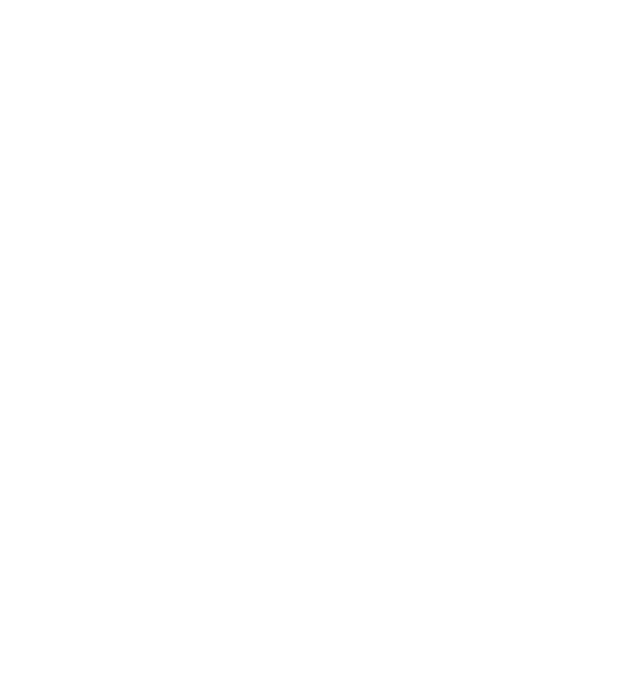
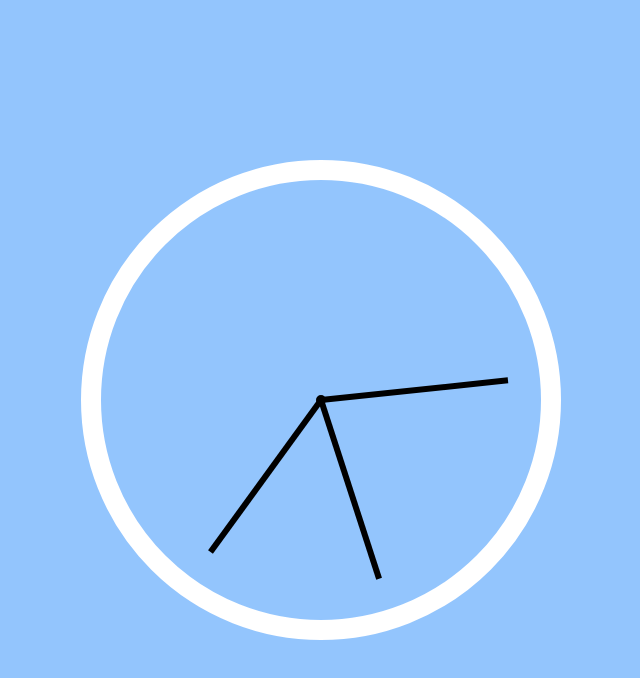
Before and after one commit to cocotran/fun_js_30, a website: page clock/clock.html in a window 1280 px wide. Shown: the whole page, without its empty margins (319-959 px from the left). Drawn offline with nearby package versions, Linux system fonts and the light colour scheme.

Commit message:
initial commit

```diff
--- a/clock/clock.css
+++ b/clock/clock.css
@@ -0,0 +1,46 @@
+body {
+    font-size: 2rem;
+    display: flex;
+    flex: 1;
+    min-height: 100vh;
+    align-items: center;
+}
+
+.clock {
+    width: 30rem;
+    height: 30rem;
+    border: 20px solid white;
+    border-radius: 50%;
+    margin: 50px auto;
+    position: relative;
+    padding: 2rem;
+}
+
+.clock-face {
+    position: relative;
+    width: 100%;
+    height: 100%;
+    transform: translateY(-3px)
+}
+
+.hand {
+    width: 50%;
+    height: 6px;
+    background: black;
+    position: absolute;
+    top: 50%;
+    transform-origin: 100%;
+    transform: rotate(90deg);
+    transition: all 0.05s;
+    transition-timing-function: cubic-bezier(0.1, 2.7, 0.58, 1);
+}
+
+.dot {
+    width: 5px;
+    height: 5px;
+    border: 5px solid black;
+    border-radius: 50%;
+    position: relative;
+    left: 48.725%;
+    top: 49.5%;;
+}
--- a/clock/clock.html
+++ b/clock/clock.html
@@ -4,9 +4,19 @@
     <meta charset="UTF-8">
     <meta name="viewport" content="width=device-width, initial-scale=1.0">
     <meta http-equiv="X-UA-Compatible" content="ie=edge">
+    <link rel="stylesheet" type="text/css" href="clock.css">
+    <link href="https://unpkg.com/tailwindcss@^1.0/dist/tailwind.min.css" rel="stylesheet">
+    <script src="clock.js"></script>
     <title>Clock</title>
 </head>
-<body>
-
+<body class="bg-blue-300 text-center">
+    <div class="clock bg-blue-300">
+        <div class="clock-face">
+            <div class="dot"></div>
+            <div class="hand hour-hand"></div>
+            <div class="hand min-hand"></div>
+            <div class="hand second-hand"></div>
+        </div>
+    </div>
 </body>
 </html>
--- /dev/null
+++ b/clock/clock.js
@@ -0,0 +1,23 @@
+window.onload = function () {
+
+    const secondHand = document.querySelector('.second-hand');
+    const minHand = document.querySelector('.min-hand');
+    const hourHand = document.querySelector('.hour-hand');
+
+    function setDate() {
+        const now = new Date();
+        const seconds = now.getSeconds();
+        const secondsDegrees = ((seconds / 60) * 360) + 90;
+        secondHand.style.transform = `rotate(${secondsDegrees}deg)`;
+
+        const min = now.getMinutes();
+        const minDegrees = ((min / 60) * 360) + 90;
+        minHand.style.transform = `rotate(${minDegrees}deg)`;
+
+        const hour = now.getHours();
+        const hourDegrees = ((hour / 60) * 360) + 90;
+        hourHand.style.transform = `rotate(${hourDegrees}deg)`;
+    }
+
+    setInterval(setDate, 1000)
+}
--- a/js_drum_kit/drumkit.js
+++ b/js_drum_kit/drumkit.js
@@ -1,3 +1,4 @@
+window.onload = function() {
 	function playing(event) {
 	   const audio = document.querySelector(`audio[data-key="${event.keyCode}"]`);
 	   const key = document.querySelector(`.key[data-key="${event.keyCode}"]`);
@@ -26,3 +27,4 @@ function changeImg() {
 	}
 
 	window.onload = changeImg;
+}
```
Lines whose indentation alone changed are shown as unchanged.
